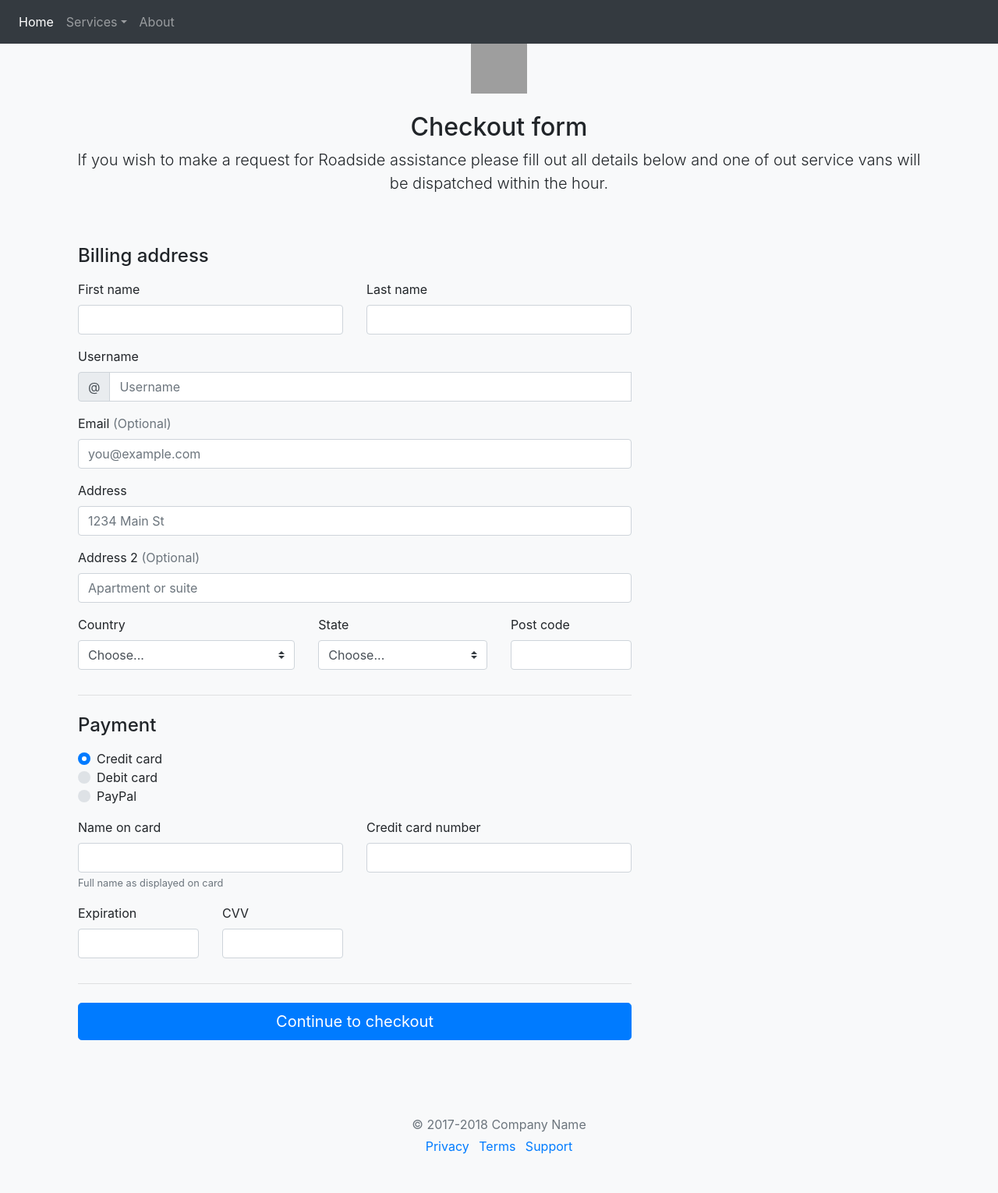
After one commit to DawnOfCremation/statewide-assist, a Django app: page /callassistance/ in a window 1280 px wide. The commit adds this page. Shown: the whole page at 78% size. Run offline with Django 3.2, Linux system fonts and the light colour scheme; some libraries are stand-ins or nearby versions; grey boxes are pictures that could not be loaded.

Commit message:
1st commit since working deployment

```diff
--- a/statewidera/urls.py
+++ b/statewidera/urls.py
@@ -7,6 +7,7 @@ from. import views
 urlpatterns = [
     path('admin/', admin.site.urls),
     path('', views.home, name='home'),
-    path('about/', views.about, name='about')
+    path('about/', views.about, name='about'),
+    path('callassistance/', views.gethelp, name='gethelp')
 
 ]
--- a/statewidera/views.py
+++ b/statewidera/views.py
@@ -9,3 +9,7 @@ def home(request):
 
 def about(request):
     return render(request, 'about.html', {'aboutme': 'Lets Count!'})
+
+
+def gethelp(request):
+    return render(request, 'callassistance.html')
--- a/templates/about.html
+++ b/templates/about.html
@@ -66,7 +66,7 @@
         <br />
         <p>24 / 7 ROADSIDE ASSISTANCE COVERING THE WHOLE SYDNEY METROPOLITAN AREA.</p>
         <h2 class="display-4"><a href="tel:0488602271">CALL TODAY - 0488 602 271</a></h2>
-        <p><a class="btn btn-primary btn-lg" href="/reqassist" role="button">Request Roadside Assistance &raquo;</a></p>
+        <p><a class="btn btn-primary btn-lg" href="/callassistance/" role="button">Request Roadside Assistance &raquo;</a></p>
       </div>
     </div>
 
--- /dev/null
+++ b/templates/callassistance.html
@@ -0,0 +1,251 @@
+
+<!doctype html>
+{% load static %}
+<html lang="en">
+  <head>
+    <meta charset="utf-8">
+    <meta name="viewport" content="width=device-width, initial-scale=1, shrink-to-fit=no">
+    <meta name="description" content="">
+    <meta name="author" content="">
+    <link rel="icon" href="../../../../favicon.ico">
+
+    <title>Call for assistance</title>
+
+    <!-- Bootstrap core CSS -->
+    <link rel="stylesheet" href="https://stackpath.bootstrapcdn.com/bootstrap/4.1.3/css/bootstrap.min.css" integrity="sha384-MCw98/SFnGE8fJT3GXwEOngsV7Zt27NXFoaoApmYm81iuXoPkFOJwJ8ERdknLPMO" crossorigin="anonymous">
+    <link rel="stylesheet" href="{% static 'custom.css' %}">
+
+    <!-- Custom styles for this template -->
+    <link href="form-validation.css" rel="stylesheet">
+  </head>
+
+  <body class="bg-light">
+    <nav class="navbar navbar-expand-md navbar-dark fixed-top bg-dark">
+
+      <button class="navbar-toggler" type="button" data-toggle="collapse" data-target="#navbarsExampleDefault" aria-controls="navbarsExampleDefault" aria-expanded="false" aria-label="Toggle navigation">
+        <span class="navbar-toggler-icon"></span>
+      </button>
+
+      <div class="collapse navbar-collapse" id="navbarsExampleDefault">
+        <ul class="navbar-nav mr-auto">
+          <li class="nav-item">
+
+
+            </li>
+          <li class="nav-item">
+          <span class="sr-only"><p>    </p></span>
+          </li>
+          <li class="nav-item active">
+            <a class="nav-link" href="{% url 'home' %}">Home <span class="sr-only">(current)</span></a>
+          </li>
+
+          <li class="nav-item dropdown">
+            <a class="nav-link dropdown-toggle" href="http://example.com" id="dropdown01" data-toggle="dropdown" aria-haspopup="true" aria-expanded="false">Services</a>
+            <div class="dropdown-menu" aria-labelledby="dropdown01">
+              <a class="dropdown-item" href="#">Flat tyre</a>
+              <a class="dropdown-item" href="#">Out of fuel</a>
+              <a class="dropdown-item" href="#">Not starting</a>
+              <a class="dropdown-item" href="#">Battery replacement</a>
+            </div>
+          </li>
+          <li class="nav-item">
+            <a class="nav-link" href="/about/">About</a>
+          </li>
+
+        </ul>
+
+
+      </div>
+    </nav>
+
+    <div class="container">
+      <div class="py-5 text-center">
+        <img class="d-block mx-auto mb-4" src="../../assets/brand/bootstrap-solid.svg" alt="" width="72" height="72">
+        <h2>Checkout form</h2>
+        <p class="lead">If you wish to make a  request for Roadside assistance please fill out all details below and one of out service vans will be dispatched within the hour.</p>
+      </div>
+
+
+        <div class="col-md-8 order-md-1">
+          <h4 class="mb-3">Billing address</h4>
+          <form class="needs-validation" novalidate>
+            <div class="row">
+              <div class="col-md-6 mb-3">
+                <label for="firstName">First name</label>
+                <input type="text" class="form-control" id="firstName" placeholder="" value="" required>
+                <div class="invalid-feedback">
+                  Valid first name is required.
+                </div>
+              </div>
+              <div class="col-md-6 mb-3">
+                <label for="lastName">Last name</label>
+                <input type="text" class="form-control" id="lastName" placeholder="" value="" required>
+                <div class="invalid-feedback">
+                  Valid last name is required.
+                </div>
+              </div>
+            </div>
+
+            <div class="mb-3">
+              <label for="username">Username</label>
+              <div class="input-group">
+                <div class="input-group-prepend">
+                  <span class="input-group-text">@</span>
+                </div>
+                <input type="text" class="form-control" id="username" placeholder="Username" required>
+                <div class="invalid-feedback" style="width: 100%;">
+                  Your username is required.
+                </div>
+              </div>
+            </div>
+
+            <div class="mb-3">
+              <label for="email">Email <span class="text-muted">(Optional)</span></label>
+              <input type="email" class="form-control" id="email" placeholder="you@example.com">
+              <div class="invalid-feedback">
+                Please enter a valid email address for shipping updates.
+              </div>
+            </div>
+
+            <div class="mb-3">
+              <label for="address">Address</label>
+              <input type="text" class="form-control" id="address" placeholder="1234 Main St" required>
+              <div class="invalid-feedback">
+                Please enter your shipping address.
+              </div>
+            </div>
+
+            <div class="mb-3">
+              <label for="address2">Address 2 <span class="text-muted">(Optional)</span></label>
+              <input type="text" class="form-control" id="address2" placeholder="Apartment or suite">
+            </div>
+
+            <div class="row">
+              <div class="col-md-5 mb-3">
+                <label for="country">Country</label>
+                <select class="custom-select d-block w-100" id="country" required>
+                  <option value="">Choose...</option>
+                  <option>United States</option>
+                </select>
+                <div class="invalid-feedback">
+                  Please select a valid country.
+                </div>
+              </div>
+              <div class="col-md-4 mb-3">
+                <label for="state">State</label>
+                <select class="custom-select d-block w-100" id="state" required>
+                  <option value="">Choose...</option>
+                  <option>California</option>
+                </select>
+                <div class="invalid-feedback">
+                  Please provide a valid state.
+                </div>
+              </div>
+              <div class="col-md-3 mb-3">
+                <label for="zip">Post code</label>
+                <input type="text" class="form-control" id="zip" placeholder="" required>
+                <div class="invalid-feedback">
+                  Post code required.
+                </div>
+              </div>
+            </div>
+            <hr class="mb-4">
+
+
+
+            <h4 class="mb-3">Payment</h4>
+
+            <div class="d-block my-3">
+              <div class="custom-control custom-radio">
+                <input id="credit" name="paymentMethod" type="radio" class="custom-control-input" checked required>
+                <label class="custom-control-label" for="credit">Credit card</label>
+              </div>
+              <div class="custom-control custom-radio">
+                <input id="debit" name="paymentMethod" type="radio" class="custom-control-input" required>
+                <label class="custom-control-label" for="debit">Debit card</label>
+              </div>
+              <div class="custom-control custom-radio">
+                <input id="paypal" name="paymentMethod" type="radio" class="custom-control-input" required>
+                <label class="custom-control-label" for="paypal">PayPal</label>
+              </div>
+            </div>
+            <div class="row">
+              <div class="col-md-6 mb-3">
+                <label for="cc-name">Name on card</label>
+                <input type="text" class="form-control" id="cc-name" placeholder="" required>
+                <small class="text-muted">Full name as displayed on card</small>
+                <div class="invalid-feedback">
+                  Name on card is required
+                </div>
+              </div>
+              <div class="col-md-6 mb-3">
+                <label for="cc-number">Credit card number</label>
+                <input type="text" class="form-control" id="cc-number" placeholder="" required>
+                <div class="invalid-feedback">
+                  Credit card number is required
+                </div>
+              </div>
+            </div>
+            <div class="row">
+              <div class="col-md-3 mb-3">
+                <label for="cc-expiration">Expiration</label>
+                <input type="text" class="form-control" id="cc-expiration" placeholder="" required>
+                <div class="invalid-feedback">
+                  Expiration date required
+                </div>
+              </div>
+              <div class="col-md-3 mb-3">
+                <label for="cc-cvv">CVV</label>
+                <input type="text" class="form-control" id="cc-cvv" placeholder="" required>
+                <div class="invalid-feedback">
+                  Security code required
+                </div>
+              </div>
+            </div>
+            <hr class="mb-4">
+            <button class="btn btn-primary btn-lg btn-block" type="submit">Continue to checkout</button>
+          </form>
+        </div>
+      </div>
+
+      <footer class="my-5 pt-5 text-muted text-center text-small">
+        <p class="mb-1">&copy; 2017-2018 Company Name</p>
+        <ul class="list-inline">
+          <li class="list-inline-item"><a href="#">Privacy</a></li>
+          <li class="list-inline-item"><a href="#">Terms</a></li>
+          <li class="list-inline-item"><a href="#">Support</a></li>
+        </ul>
+      </footer>
+    </div>
+
+    <!-- Bootstrap core JavaScript
+    ================================================== -->
+    <!-- Placed at the end of the document so the pages load faster -->
+    <script src="https://code.jquery.com/jquery-3.3.1.slim.min.js" integrity="sha384-q8i/X+965DzO0rT7abK41JStQIAqVgRVzpbzo5smXKp4YfRvH+8abtTE1Pi6jizo" crossorigin="anonymous"></script>
+    <script src="https://code.jquery.com/jquery-3.3.1.slim.min.js" integrity="sha384-q8i/X+965DzO0rT7abK41JStQIAqVgRVzpbzo5smXKp4YfRvH+8abtTE1Pi6jizo" crossorigin="anonymous"></script>
+    <script src="https://cdnjs.cloudflare.com/ajax/libs/popper.js/1.14.3/umd/popper.min.js" integrity="sha384-ZMP7rVo3mIykV+2+9J3UJ46jBk0WLaUAdn689aCwoqbBJiSnjAK/l8WvCWPIPm49" crossorigin="anonymous"></script>
+    <script src="https://stackpath.bootstrapcdn.com/bootstrap/4.1.3/js/bootstrap.min.js" integrity="sha384-ChfqqxuZUCnJSK3+MXmPNIyE6ZbWh2IMqE241rYiqJxyMiZ6OW/JmZQ5stwEULTy" crossorigin="anonymous"></script>
+   <script>
+      // Example starter JavaScript for disabling form submissions if there are invalid fields
+      (function() {
+        'use strict';
+
+        window.addEventListener('load', function() {
+          // Fetch all the forms we want to apply custom Bootstrap validation styles to
+          var forms = document.getElementsByClassName('needs-validation');
+
+          // Loop over them and prevent submission
+          var validation = Array.prototype.filter.call(forms, function(form) {
+            form.addEventListener('submit', function(event) {
+              if (form.checkValidity() === false) {
+                event.preventDefault();
+                event.stopPropagation();
+              }
+              form.classList.add('was-validated');
+            }, false);
+          });
+        }, false);
+      })();
+    </script>
+  </body>
+</html>
--- a/templates/home.html
+++ b/templates/home.html
@@ -69,7 +69,7 @@
           <br />
           <p>24 / 7 ROADSIDE ASSISTANCE COVERING THE WHOLE SYDNEY METROPOLITAN AREA.</p>
           <h2 class="display-4"><a href="tel:0488602271">CALL TODAY - 0488 602 271</a></h2>
-          <p><a class="btn btn-primary btn-lg" href="" role="button">Request Roadside Assistance &raquo;</a></p>
+          <p><a class="btn btn-primary btn-lg" href="/callassistance/" role="button">Request Roadside Assistance &raquo;</a></p>
         </div>
       </div>
 
```
Also changed, not shown: statewidera/settings.py (+6 -2 lines), 1 other file.
